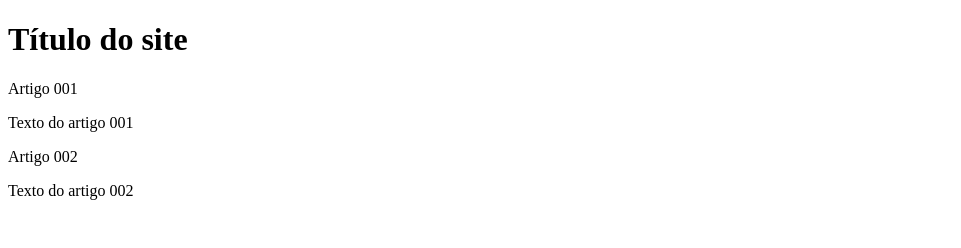
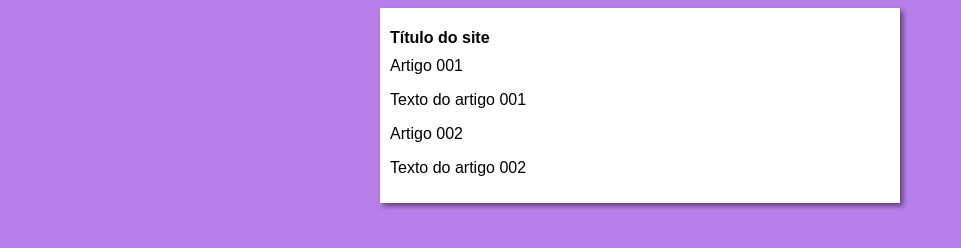
Before and after one commit to RyanKelvin06/projeto-site, a plain HTML site: page index.html in a window 1280 px wide. Shown: the whole page, without its empty margins (0-961 px from the left). Drawn offline with Linux system fonts and the light colour scheme.

Commit message:
iniciei o design

```diff
--- /dev/null
+++ b/estilos/style.css
@@ -0,0 +1,14 @@
+*{
+    font-family: Arial, Helvetica, sans-serif;
+    font-size: 16px;
+}
+body {
+    background-color: rgba(155, 79, 225, 0.726);
+}
+main{
+    background-color: white;
+    width: 500px;
+    margin: auto;
+    padding: 10px;
+    box-shadow: 3px 3px 5px rgba(0, 0, 0, 0.484);
+}
--- a/index.html
+++ b/index.html
@@ -4,6 +4,7 @@
     <meta charset="UTF-8">
     <meta name="viewport" content="width=device-width, initial-scale=1.0">
     <title>Título</title>
+    <link rel="stylesheet" href="estilos/style.css">
 </head>
 <body>
     <main>
```
